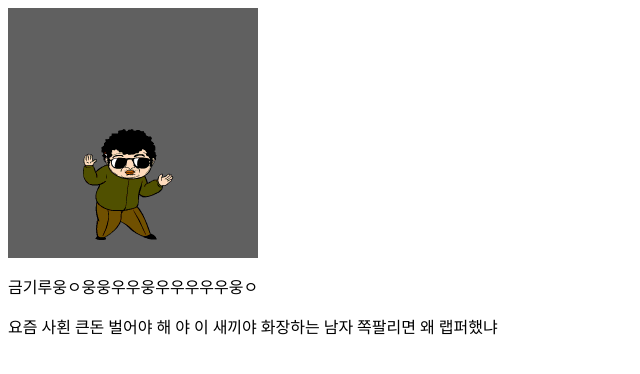
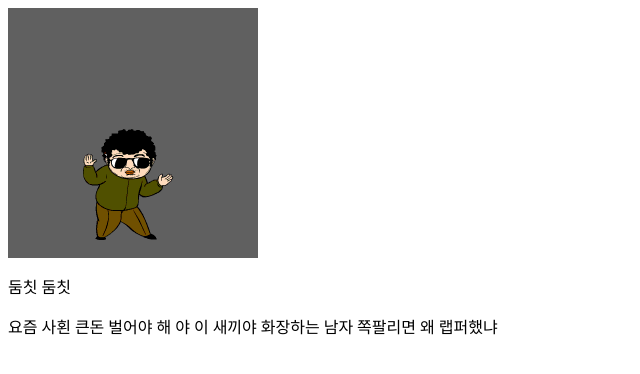
Before and after one commit to eheeeun/webdev, a plain HTML site: page index.html in a window 1280 px wide. Shown: the whole page, without its empty margins (0-640 px from the left). Drawn offline with Linux system fonts and the light colour scheme.

Commit message:
Update index.html

```diff
--- a/index.html
+++ b/index.html
@@ -7,7 +7,7 @@
 
 <body>
 <img src="webdev/gif/gif01.gif">
-<p>금기루웅ㅇ웅웅우우웅우우우우우웅ㅇ</p>
+<p>둠칫 둠칫</p>
 <p>
   요즘 사횐 큰돈 벌어야 해
   야 이 새끼야
```
